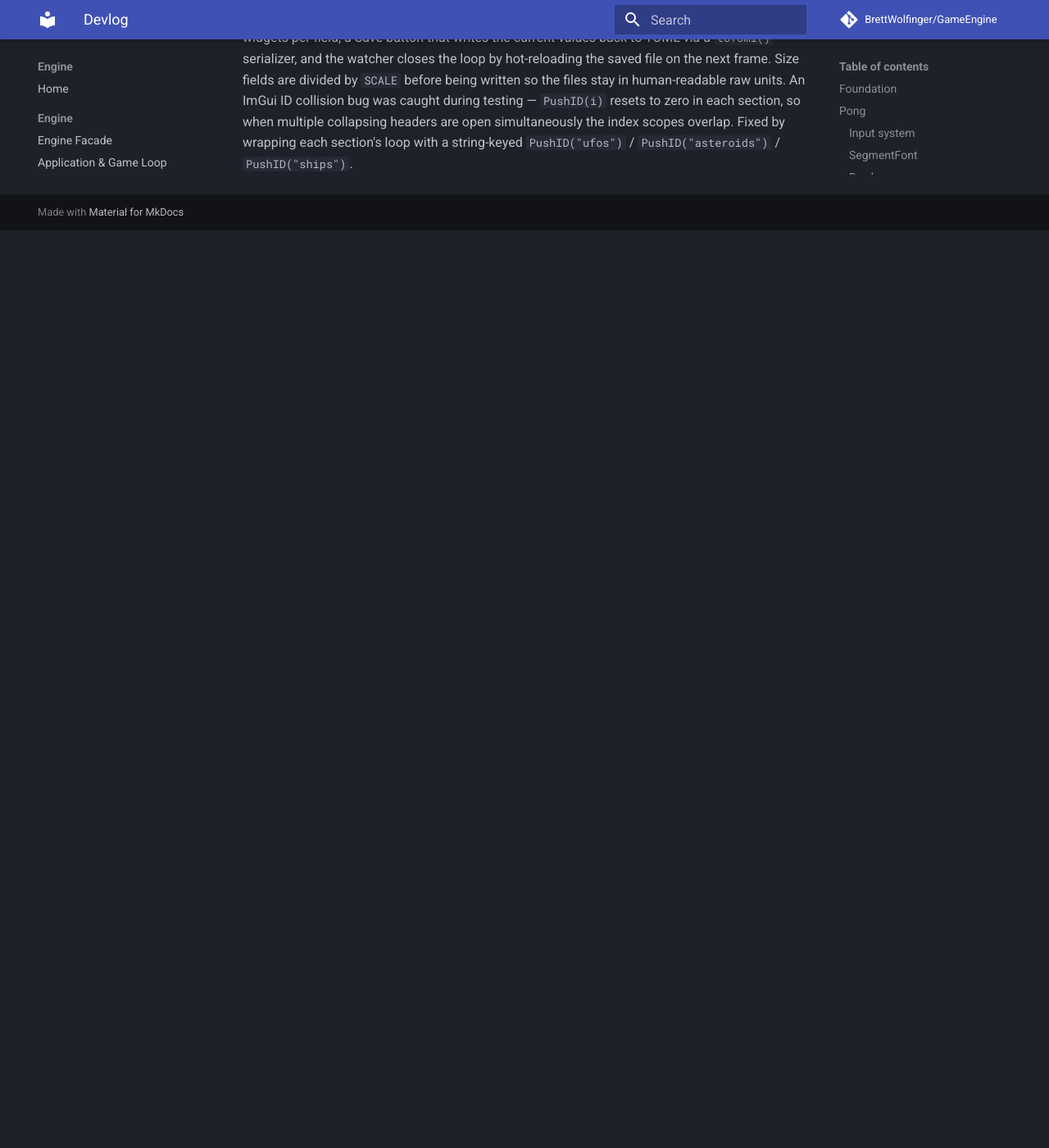
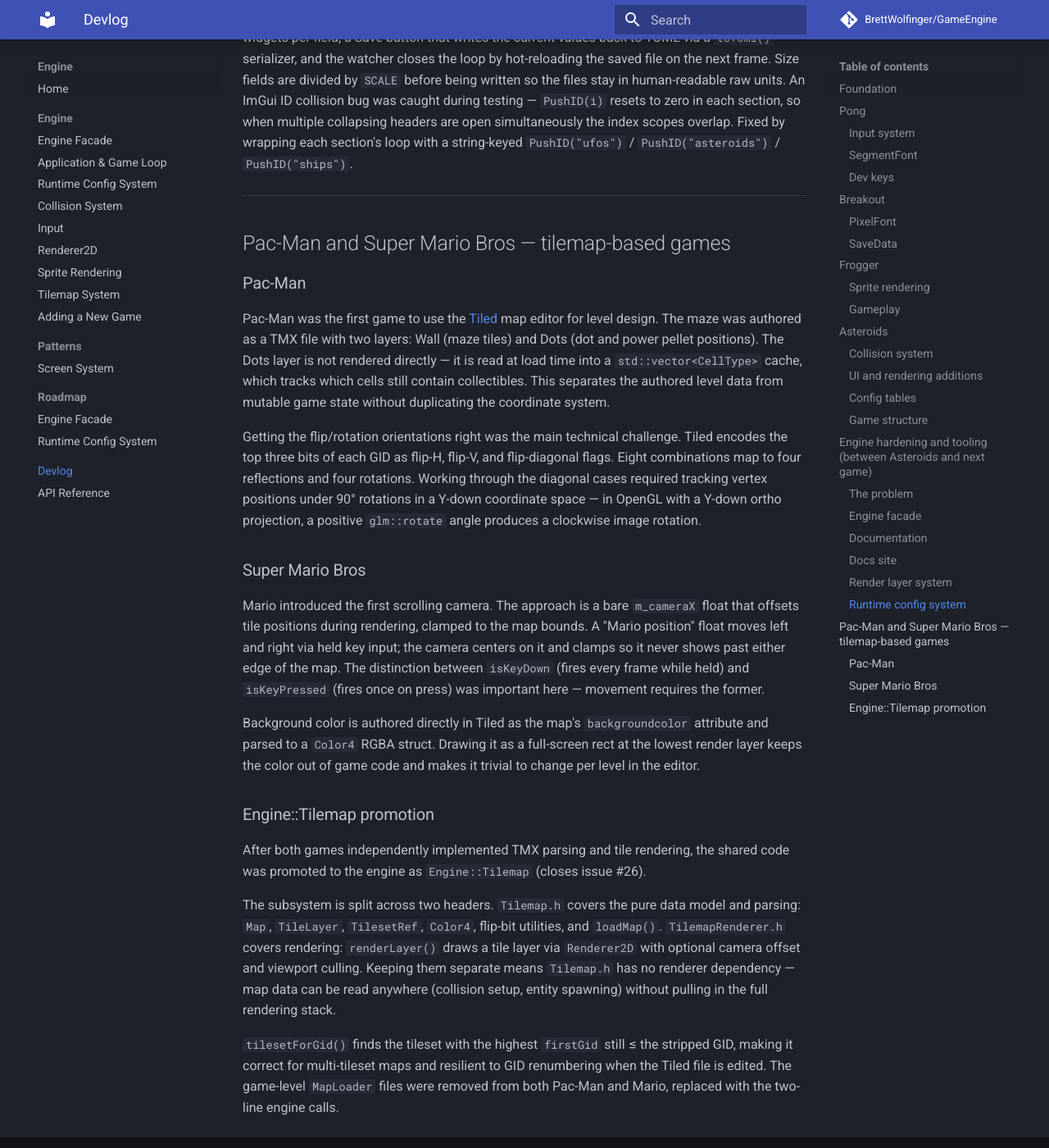
Before and after one commit to BrettWolfinger/GameEngine, an MkDocs documentation site: the page built from docs/devlog.md, in a window 1280 px wide and 1400 px high, scrolled down 6333 px. Shown: the whole window at 82% size. Built offline with MkDocs 1.6.1 and Material for MkDocs 9.7.7, drawn with Linux system fonts in a browser that asks for light colours; comment, search, counter and statistics services are not loaded; before the commit the page ends 6614 px from its top, so only the background shows below that.

Commit message:
Docs: add tilemap system doc and devlog entries for Pac-Man, Mario, Engine::Tilemap
- New docs/engine/tilemap.md covering loadMap, data types, renderLayer,
  flip bits, background color, multi-tileset maps, and GID-based game logic
- index.md: add Pac-Man and Mario to games list; add tilemap row to nav table
- mkdocs.yml: add Tilemap System to Engine nav section
- devlog.md: add Pac-Man, Mario, and Engine::Tilemap promotion entries

Co-Authored-By: Claude Sonnet 4.6 <noreply@anthropic.com>

````diff
--- a/docs/devlog.md
+++ b/docs/devlog.md
@@ -264,3 +264,54 @@ was caught during testing — `PushID(i)` resets to zero in each section, so whe
 multiple collapsing headers are open simultaneously the index scopes overlap. Fixed
 by wrapping each section's loop with a string-keyed `PushID("ufos")` /
 `PushID("asteroids")` / `PushID("ships")`.
+
+---
+
+## Pac-Man and Super Mario Bros — tilemap-based games
+
+### Pac-Man
+
+Pac-Man was the first game to use the [Tiled](https://www.mapeditor.org/) map editor for
+level design. The maze was authored as a TMX file with two layers: Wall (maze tiles) and
+Dots (dot and power pellet positions). The Dots layer is not rendered directly — it is
+read at load time into a `std::vector<CellType>` cache, which tracks which cells still
+contain collectibles. This separates the authored level data from mutable game state
+without duplicating the coordinate system.
+
+Getting the flip/rotation orientations right was the main technical challenge. Tiled
+encodes the top three bits of each GID as flip-H, flip-V, and flip-diagonal flags.
+Eight combinations map to four reflections and four rotations. Working through the
+diagonal cases required tracking vertex positions under 90° rotations in a Y-down
+coordinate space — in OpenGL with a Y-down ortho projection, a positive `glm::rotate`
+angle produces a clockwise image rotation.
+
+### Super Mario Bros
+
+Mario introduced the first scrolling camera. The approach is a bare `m_cameraX` float
+that offsets tile positions during rendering, clamped to the map bounds. A "Mario
+position" float moves left and right via held key input; the camera centers on it and
+clamps so it never shows past either edge of the map. The distinction between
+`isKeyDown` (fires every frame while held) and `isKeyPressed` (fires once on press) was
+important here — movement requires the former.
+
+Background color is authored directly in Tiled as the map's `backgroundcolor` attribute
+and parsed to a `Color4` RGBA struct. Drawing it as a full-screen rect at the lowest
+render layer keeps the color out of game code and makes it trivial to change per level
+in the editor.
+
+### Engine::Tilemap promotion
+
+After both games independently implemented TMX parsing and tile rendering, the shared
+code was promoted to the engine as `Engine::Tilemap` (closes issue #26).
+
+The subsystem is split across two headers. `Tilemap.h` covers the pure data model and
+parsing: `Map`, `TileLayer`, `TilesetRef`, `Color4`, flip-bit utilities, and
+`loadMap()`. `TilemapRenderer.h` covers rendering: `renderLayer()` draws a tile layer
+via `Renderer2D` with optional camera offset and viewport culling. Keeping them separate
+means `Tilemap.h` has no renderer dependency — map data can be read anywhere (collision
+setup, entity spawning) without pulling in the full rendering stack.
+
+`tilesetForGid()` finds the tileset with the highest `firstGid` still ≤ the stripped
+GID, making it correct for multi-tileset maps and resilient to GID renumbering when the
+Tiled file is edited. The game-level `MapLoader` files were removed from both Pac-Man
+and Mario, replaced with the two-line engine calls.
--- /dev/null
+++ b/docs/engine/tilemap.md
@@ -0,0 +1,238 @@
+# Tilemap System
+
+The engine includes a tilemap subsystem (`Engine::Tilemap`) that loads and renders
+[Tiled](https://www.mapeditor.org/) maps. It handles TMX/TSX file parsing, multi-tileset
+maps, and all eight Tiled flip/rotation orientations.
+
+---
+
+## Overview
+
+Two headers make up the tilemap system:
+
+| Header | Responsibility |
+|---|---|
+| `<engine/tilemap/Tilemap.h>` | Data types, TMX/TSX parsing, flip-bit utilities |
+| `<engine/tilemap/TilemapRenderer.h>` | Rendering a tile layer via `Renderer2D` |
+
+The split is intentional. `Tilemap.h` has no renderer dependency — it can be included
+anywhere map data is needed (game logic, collision setup, entity spawning) without pulling
+in the full rendering stack. `TilemapRenderer.h` depends on both.
+
+---
+
+## Loading a map
+
+```cpp
+Engine::Tilemap::Map m_map;
+
+// In onInit():
+m_map = Engine::Tilemap::loadMap("games/mygame/assets/maps/level1.tmx");
+```
+
+`loadMap` parses the TMX file and resolves all `<tileset>` references — both inline and
+external `.tsx` files — relative to the TMX path. It populates:
+
+- `map.cols`, `map.rows` — tile dimensions of the map
+- `map.tileWidth`, `map.tileHeight` — tile size in pixels (from the TMX)
+- `map.backgroundColor` — the `backgroundcolor` attribute as a `Color4` (RGBA floats)
+- `map.layers` — all tile layers in TMX order
+- `map.tilesets` — all tileset references with resolved image paths and column counts
+
+---
+
+## Data types
+
+### `Map`
+
+```cpp
+struct Map {
+    int    cols, rows;
+    int    tileWidth, tileHeight;
+    Color4 backgroundColor;
+    std::vector<TileLayer>  layers;
+    std::vector<TilesetRef> tilesets;
+
+    const TileLayer*  findLayer(const std::string& name) const;
+    const TilesetRef* tilesetForGid(uint32_t gid) const;
+};
+```
+
+### `TileLayer`
+
+```cpp
+struct TileLayer {
+    std::string           name;
+    int                   cols, rows;
+    std::vector<uint32_t> gids; // cols*rows, row-major; flip bits intact
+};
+```
+
+GIDs are stored raw with flip bits in the top three bits. Use `stripFlips()` before
+comparing to tileset ranges.
+
+### `TilesetRef`
+
+```cpp
+struct TilesetRef {
+    int         firstGid;
+    std::string source;     // path to .tsx, relative to TMX
+    std::string imagePath;  // resolved image path (relative to working dir)
+    int         columns;
+    int         tileCount;
+};
+```
+
+### `Color4`
+
+```cpp
+struct Color4 { float r, g, b, a; };
+```
+
+---
+
+## Looking up layers and tilesets
+
+```cpp
+// Find a layer by name (returns nullptr if not found)
+const Engine::Tilemap::TileLayer* layer = m_map.findLayer("Terrain");
+
+// Find the tileset that owns a given GID (flip bits stripped internally)
+const Engine::Tilemap::TilesetRef* ts = m_map.tilesetForGid(1);
+```
+
+`tilesetForGid` finds the tileset with the highest `firstGid` that is still ≤ the
+stripped GID — making it correct for multi-tileset maps and resilient to GID
+renumbering in Tiled.
+
+---
+
+## Rendering a layer
+
+```cpp
+#include <engine/tilemap/TilemapRenderer.h>
+
+// Minimal — full layer, no camera offset
+Engine::Tilemap::renderLayer(
+    m_renderer,        // Engine::Renderer2D&
+    *layer,            // const TileLayer&
+    *m_tilesetSheet,   // const SpriteSheet& — built from ts->imagePath
+    *ts,               // const TilesetRef&
+    tileRenderSize,    // float — tile size in screen pixels (often TILE * SCALE)
+    kLayerTerrain      // int render layer (default 0)
+);
+
+// With camera and viewport culling
+Engine::Tilemap::renderLayer(
+    m_renderer, *layer, *m_tilesetSheet, *ts,
+    tileRenderSize, kLayerTerrain,
+    m_cameraX, m_cameraY,          // world-space camera offset
+    static_cast<float>(WIN_W),     // viewport width  — enables column culling
+    static_cast<float>(WIN_H)      // viewport height — enables row culling
+);
+```
+
+Tiles with GID 0 (empty cells) are skipped automatically. When viewport dimensions are
+provided, only tiles that intersect the visible region are submitted — a meaningful win
+for large maps.
+
+### Building a SpriteSheet from a tileset
+
+```cpp
+const auto* ts = m_map.tilesetForGid(1);
+auto tex   = std::make_shared<Engine::Texture>(ts->imagePath);
+auto sheet = std::make_shared<Engine::SpriteSheet>(
+    tex,
+    ts->columns,
+    ts->tileCount / ts->columns
+);
+```
+
+For maps that hardcode a known sheet layout, columns and rows can be supplied directly as
+constants instead of reading from the `TilesetRef`.
+
+---
+
+## Flip bits
+
+Tiled encodes tile orientation in the top three bits of each GID:
+
+| Bit | Constant | Meaning |
+|---|---|---|
+| 31 | `0x80000000` | Flip horizontal |
+| 30 | `0x40000000` | Flip vertical |
+| 29 | `0x20000000` | Flip diagonal (transpose) |
+
+The engine provides utilities for working with these:
+
+```cpp
+uint32_t rawGid = layer.gids[i];
+
+uint32_t tileId = Engine::Tilemap::stripFlips(rawGid); // strip all flip bits
+bool fH = Engine::Tilemap::hasFlipH(rawGid);
+bool fV = Engine::Tilemap::hasFlipV(rawGid);
+bool fD = Engine::Tilemap::hasFlipD(rawGid);
+```
+
+`renderLayer` handles all eight orientations automatically by calling `applyFlips`
+internally. `applyFlips` returns a `FlippedUV` — an adjusted `UVRect` and a geometry
+rotation angle in radians (positive = CW in Y-down space) — which is passed directly to
+`drawTexturedRect`.
+
+If you're reading GIDs manually (e.g. for collision or entity spawning), always call
+`stripFlips` before comparing a GID to a tileset range or local tile ID.
+
+---
+
+## Background color
+
+The TMX `backgroundcolor` attribute (e.g. `backgroundcolor="#5c94fc"`) is parsed to a
+`Color4` and stored on `Map`. Use it to draw the background rect at startup or in
+`onRender`:
+
+```cpp
+void MyGame::renderBackground() {
+    const auto& c = m_map.backgroundColor;
+    m_renderer.drawRect(0.f, 0.f, WIN_W, WIN_H, {c.r, c.g, c.b, c.a}, kLayerBackground);
+}
+```
+
+Set the background color in Tiled via Map → Map Properties → Background Color.
+
+---
+
+## Multi-tileset maps
+
+A single TMX can reference multiple tilesets. Each has its own `firstGid` range. Load
+them separately and pass the matching one to `renderLayer`:
+
+```cpp
+const auto* wallTs  = m_map.tilesetForGid(1);
+const auto* itemsTs = m_map.tilesetForGid(kItemsFirstGid);
+
+// Build sheets for each
+m_wallSheet  = std::make_shared<Engine::SpriteSheet>(...);
+m_itemsSheet = std::make_shared<Engine::SpriteSheet>(...);
+
+// Render each layer with its matching tileset
+Engine::Tilemap::renderLayer(m_renderer, *wallLayer,  *m_wallSheet,  *wallTs,  tileSize, kLayerWalls);
+Engine::Tilemap::renderLayer(m_renderer, *dotsLayer,  *m_itemsSheet, *itemsTs, tileSize, kLayerDots);
+```
+
+---
+
+## Using GIDs for game logic
+
+Layers don't have to be rendered — they can be read for collision setup, entity spawning,
+or game state:
+
+```cpp
+const auto* layer = m_map.findLayer("Dots");
+for (size_t i = 0; i < layer->gids.size(); ++i) {
+    int localId = static_cast<int>(Engine::Tilemap::stripFlips(layer->gids[i])) - kItemsFirstGid;
+    if (localId == kDotTileId)   cells[i] = CellType::Dot;
+    if (localId == kPelletTileId) cells[i] = CellType::PowerPellet;
+}
+```
+
+The row and column for index `i` are: `row = i / layer->cols`, `col = i % layer->cols`.
--- a/mkdocs.yml
+++ b/mkdocs.yml
@@ -34,6 +34,7 @@ nav:
     - Input: engine/input.md
     - Renderer2D: engine/renderer2d.md
     - Sprite Rendering: engine/sprite-rendering-v2.md
+    - Tilemap System: engine/tilemap.md
     - Adding a New Game: engine/adding-a-new-game.md
   - Patterns:
     - Screen System: patterns/screen-system.md
````
Also changed, not shown: docs/index.md (+2 -1 lines).
